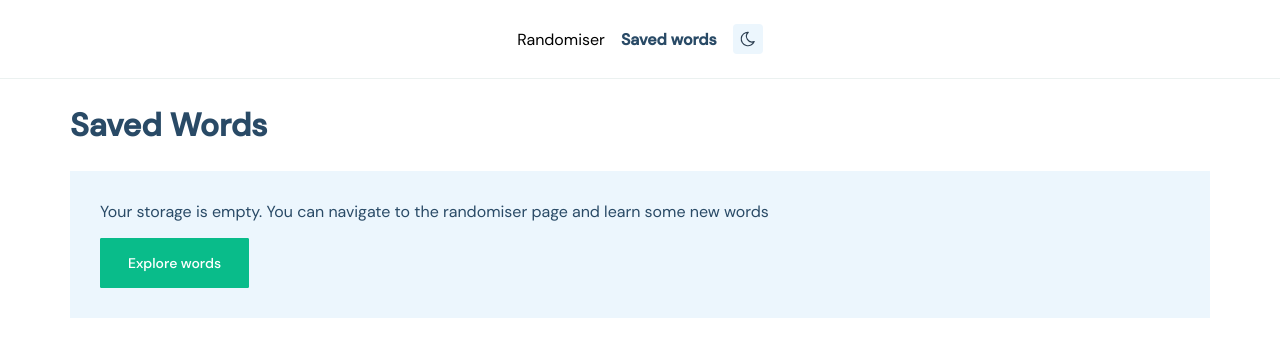
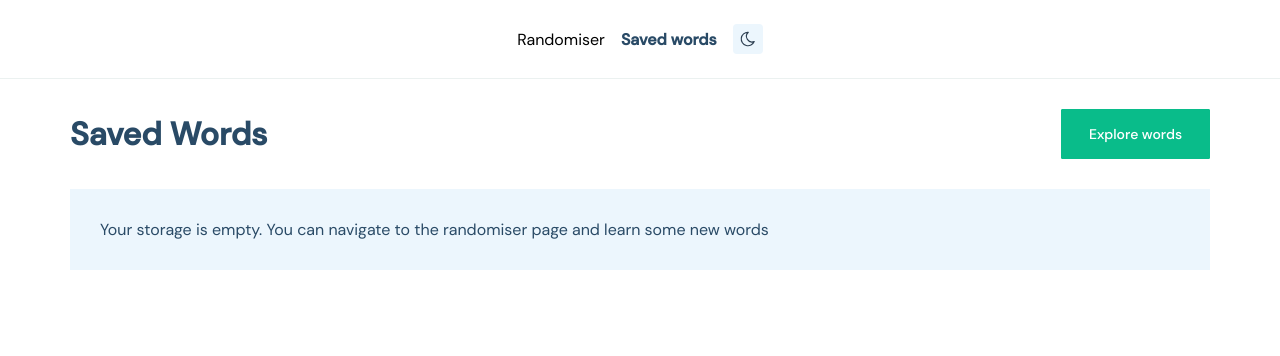
Before and after one commit to maverickDev-97/macmillan-randomizer, a React (Create React App) app: page /saved in a window 1280 px wide. Shown: the top 356 px of the page. Built offline with nearby package versions, Linux system fonts and the light colour scheme.

Commit message:
Final tweaks

```diff
--- a/src/components/Warning/Warning.types.ts
+++ b/src/components/Warning/Warning.types.ts
@@ -2,5 +2,5 @@ import { ReactNode } from "react";
 
 export type WarningProps = {
   message: string;
-  children: ReactNode;
+  children?: ReactNode;
 };
--- a/src/pages/SavedWords/index.tsx
+++ b/src/pages/SavedWords/index.tsx
@@ -17,7 +17,11 @@ export const SavedWords = () => {
         {words.length ? (
           <Button text="Clear storage" onClick={clearStorage} />
         ) : (
-          <></>
+          <Button
+            text="Explore words"
+            isPrimary
+            onClick={() => navigate("/")}
+          />
         )}
       </div>
       <Warning
@@ -26,19 +30,6 @@ export const SavedWords = () => {
             ? `All words saved here are stored in your browser storage and can be
         deleted if you clear browser data, cookies, etc.`
             : `Your storage is empty. You can navigate to the randomiser page and learn some new words`
-        }
-        children={
-          words.length ? (
-            <></>
-          ) : (
-            <div className="warning__button">
-              <Button
-                text="Explore words"
-                isPrimary
-                onClick={() => navigate("/")}
-              />
-            </div>
-          )
         }
       />
       <div className="words__grid">
```
